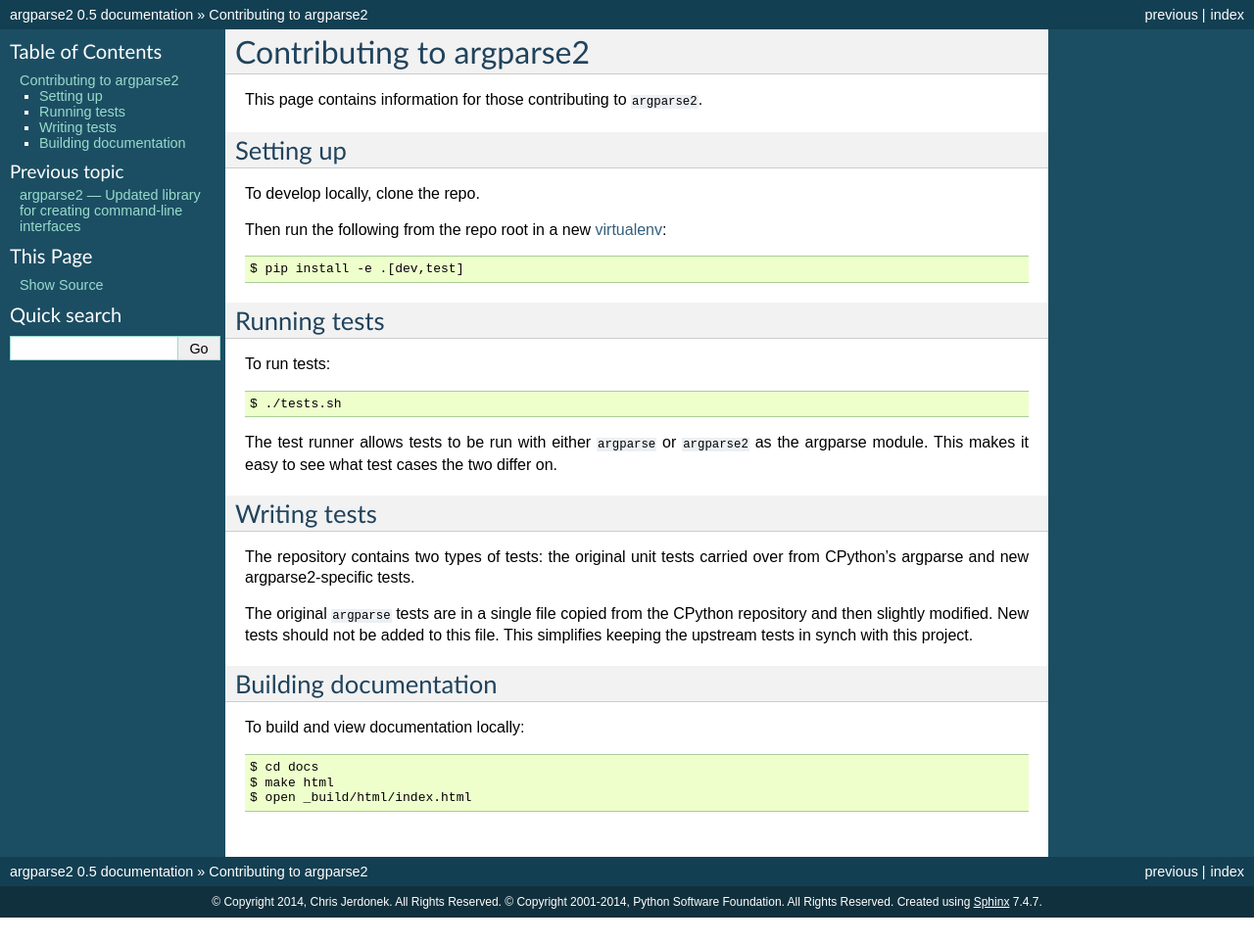
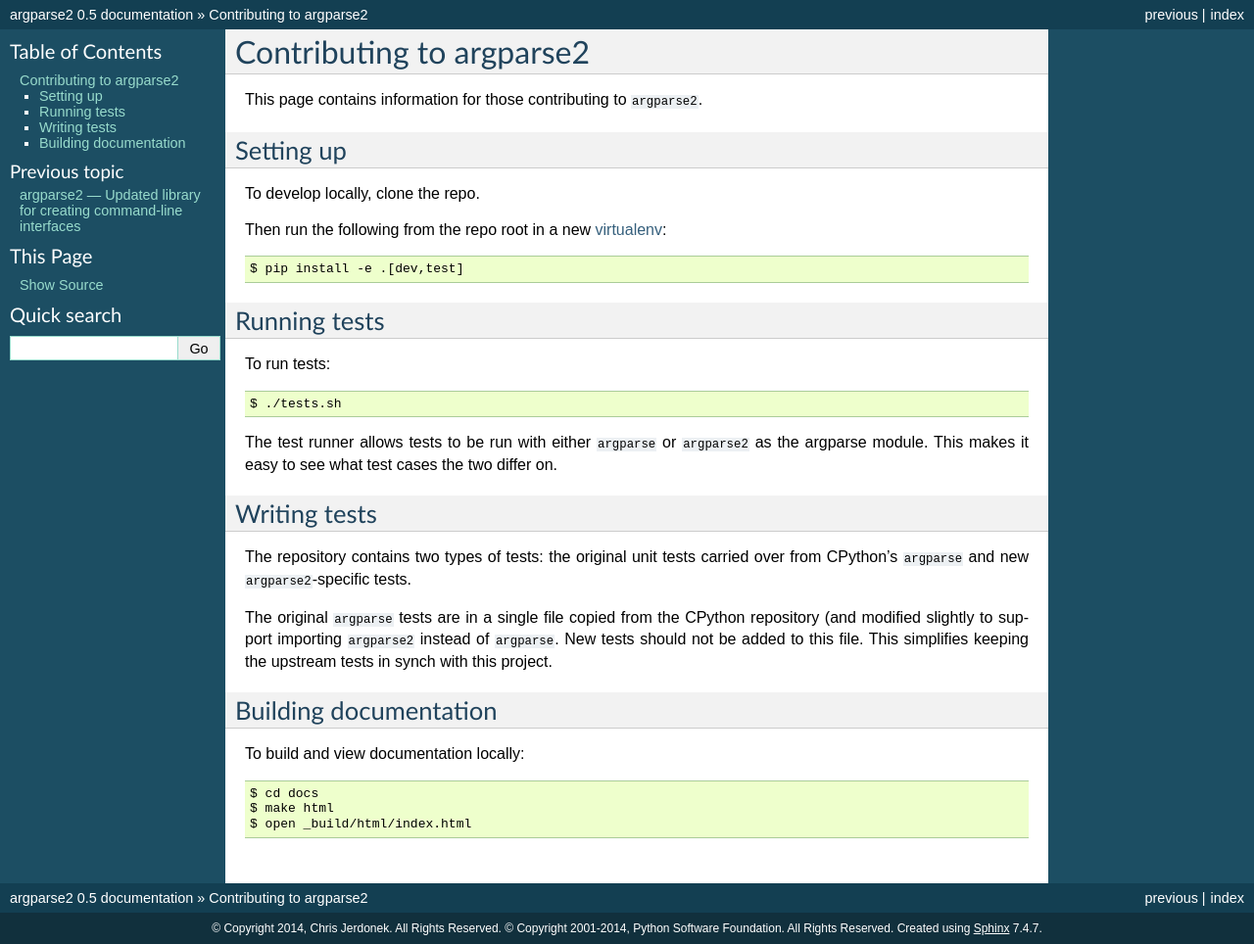
Before and after one commit to cjerdonek/python-argparse, a Sphinx documentation site: the page built from docs/developing.rst, in a window 1280 px wide. Shown: the whole page at 98% size. Built offline with Sphinx 7.4.7, drawn with Linux system fonts in a browser that asks for light colours; before the commit the page ends 937 px from its top, so only the background shows below that.

Commit message:
Doc formatting.

```diff
--- a/docs/developing.rst
+++ b/docs/developing.rst
@@ -30,12 +30,13 @@
 -------------
 
 The repository contains two types of tests: the original unit tests
-carried over from CPython's argparse and new argparse2-specific tests.
+carried over from CPython's ``argparse`` and new ``argparse2``-specific
+tests.
 
-The original ``argparse`` tests are in a single file copied from
-the CPython repository and then slightly modified.  New tests should not
-be added to this file.  This simplifies keeping the upstream tests in
-synch with this project.
+The original ``argparse`` tests are in a single file copied from the CPython
+repository (and modified slightly to support importing ``argparse2`` instead
+of ``argparse``.   New tests should not be added to this file. This simplifies
+keeping the upstream tests in synch with this project.
 
 
 Building documentation
```
